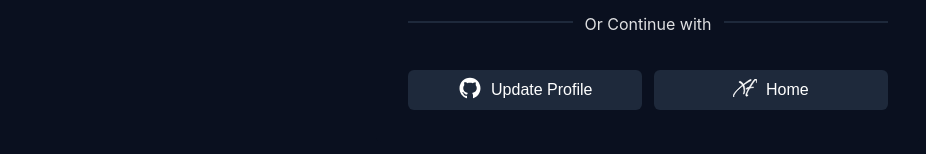
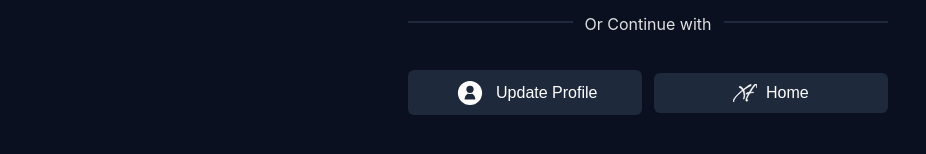
Before and after one commit to manzil-infinity180/Xf-Registration_frontend, a React (Vite) app: page /update in a window 1280 px wide. Shown: the part 694-848 px from the top of the page, without its empty margins (0-926 px from the left). Built offline with nearby package versions, Linux system fonts and the light colour scheme.

Commit message:
Add redirect to /update-profile and correct icon for Update Profile button

```diff
--- a/src/components/Register/Register.css
+++ b/src/components/Register/Register.css
@@ -85,6 +85,7 @@ span{
 }
 .btn_login{
     display: flex;
+    align-items: center;
     justify-content: center;
     flex: 1 1;
     text-align: center;
--- a/src/components/UpdateUsername/UpdateUsername.jsx
+++ b/src/components/UpdateUsername/UpdateUsername.jsx
@@ -86,10 +86,10 @@ function UpdateUsername() {
                 </div>
 
                 <div className='login_github'>
-            <button className='btn_login'>
-            <svg stroke="currentColor" fill="currentColor"  fontSize="1.5rem" strokeWidth="0" viewBox="0 0 1024 1024" height="1em" width="1em" xmlns="http://www.w3.org/2000/svg"><path d="M511.6 76.3C264.3 76.2 64 276.4 64 523.5 64 718.9 189.3 885 363.8 946c23.5 5.9 19.9-10.8 19.9-22.2v-77.5c-135.7 15.9-141.2-73.9-150.3-88.9C215 726 171.5 718 184.5 703c30.9-15.9 62.4 4 98.9 57.9 26.4 39.1 77.9 32.5 104 26 5.7-23.5 17.9-44.5 34.7-60.8-140.6-25.2-199.2-111-199.2-213 0-49.5 16.3-95 48.3-131.7-20.4-60.5 1.9-112.3 4.9-120 58.1-5.2 118.5 41.6 123.2 45.3 33-8.9 70.7-13.6 112.9-13.6 42.4 0 80.2 4.9 113.5 13.9 11.3-8.6 67.3-48.8 121.3-43.9 2.9 7.7 24.7 58.3 5.5 118 32.4 36.8 48.9 82.7 48.9 132.3 0 102.2-59 188.1-200 212.9a127.5 127.5 0 0 1 38.1 91v112.5c.8 9 0 17.9 15 17.9 177.1-59.7 304.6-227 304.6-424.1 0-247.2-200.4-447.3-447.5-447.3z"></path></svg>
+            <button className='btn_login' onClick={()=>navigate('/update-profile')}>
+            <svg stroke="currentColor" fill="currentColor" width="34px" height="34px" strokeWidth="0" xmlns="http://www.w3.org/2000/svg" viewBox="0 0 512 512"><path d="M256 73.825a182.175 182.175 0 1 0 182.18 182.18A182.177 182.177 0 0 0 256 73.825zm0 71.833a55.05 55.05 0 1 1-55.054 55.046A55.046 55.046 0 0 1 256 145.658zm.52 208.723h-80.852c0-54.255 29.522-73.573 48.885-90.906a65.68 65.68 0 0 0 62.885 0c19.363 17.333 48.885 36.651 48.885 90.906z" data-name="Profile"/></svg>
                 Update Profile</button>
-            <button className='btn_login' onClick={navigate('/')}>
+            <button className='btn_login' onClick={()=>navigate('/')}>
             <svg xmlns="http://www.w3.org/2000/svg" version="1.1"
              width="1.5rem" height="1.5rem"
              stroke="currentColor"
```
